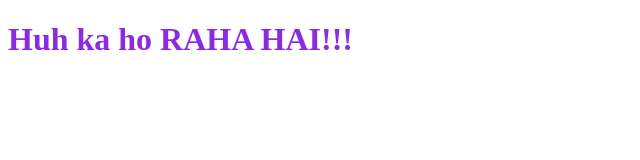
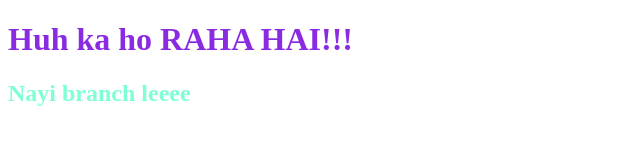
Before and after one commit to Nishantaryan/fourth-, a plain HTML site: page index.html in a window 1280 px wide. Shown: the whole page, without its empty margins (0-640 px from the left). Drawn offline with Linux system fonts and the light colour scheme.

Commit message:
New branch first commit

```diff
--- a/index.html
+++ b/index.html
@@ -6,6 +6,6 @@
 </head>
 <body>
     <h1>Huh ka ho RAHA HAI!!!</h1>
-
+    <h2>Nayi branch leeee</h2>
 </body>
 </html>
--- a/style.css
+++ b/style.css
@@ -2,3 +2,8 @@ h1
 {
     color: blueviolet;
 }
+
+h2
+{
+    color: aquamarine;
+}
```
